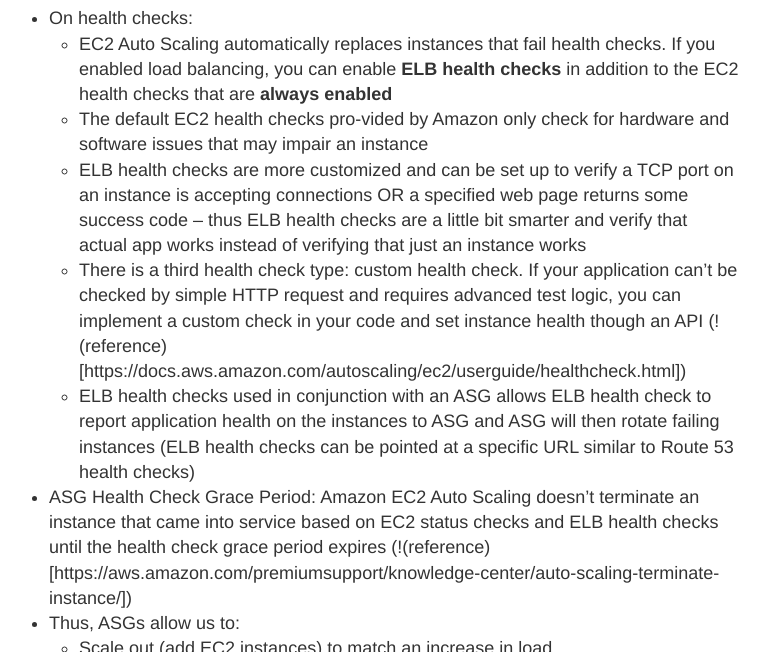
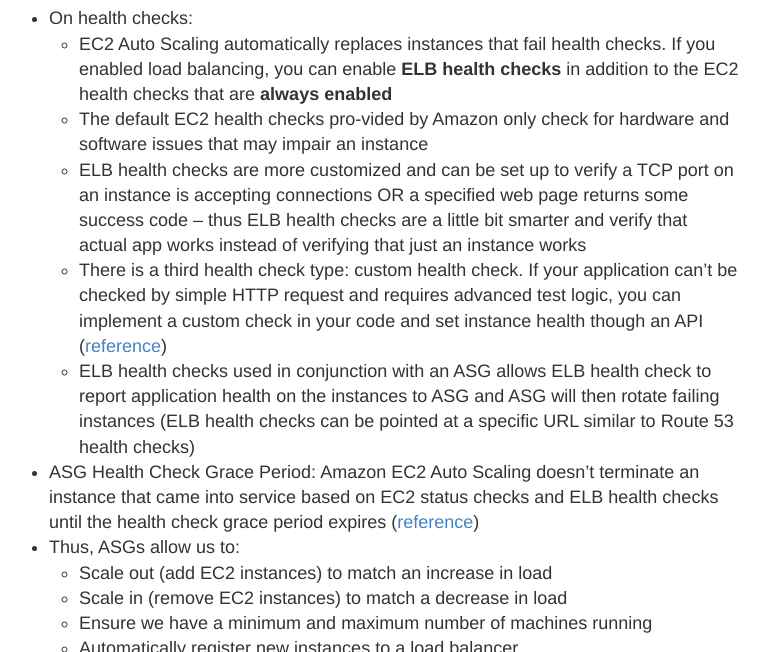
Before and after one commit to gutucristian/gutucristian.github.io, a Jekyll site: the page built from _posts/2020-06-17-Amazon-Web-Services-(AWS).md, in a window 1280 px wide and 900 px high, scrolled down 23871 px, cut to the strip 0-652 px from the top of the window. Shown: the whole strip, without its empty margins (261-1030 px from the left). Built offline with Jekyll 4.4.1, drawn with Linux system fonts in a browser that asks for light colours; our own code applies the rules of GitHub Pages for plain Markdown files.

Commit message:
Update 2020-06-17-Amazon-Web-Services-(AWS).md

```diff
--- a/_posts/2020-06-17-Amazon-Web-Services-(AWS).md
+++ b/_posts/2020-06-17-Amazon-Web-Services-(AWS).md
@@ -604,9 +604,9 @@
   - EC2 Auto Scaling automatically replaces instances that fail health checks. If you enabled load balancing, you can enable **ELB health checks** in addition to the EC2 health checks that are **always enabled**
   - The default EC2 health checks pro-vided by Amazon only check for hardware and software issues that may impair an instance
   - ELB health checks are more customized and can be set up to verify a TCP port on an instance is accepting connections OR a specified web page returns some success code -- thus ELB health checks are a little bit smarter and verify that actual app works instead of verifying that just an instance works
-  - There is a third health check type: custom health check. If your application can't be checked by simple HTTP request and requires advanced test logic, you can implement a custom check in your code and set instance health though an API (!(reference)[https://docs.aws.amazon.com/autoscaling/ec2/userguide/healthcheck.html])
+  - There is a third health check type: custom health check. If your application can't be checked by simple HTTP request and requires advanced test logic, you can implement a custom check in your code and set instance health though an API ([reference](https://docs.aws.amazon.com/autoscaling/ec2/userguide/healthcheck.html))
   - ELB health checks used in conjunction with an ASG allows ELB health check to report application health on the instances to ASG and ASG will then rotate failing instances (ELB health checks can be pointed at a specific URL similar to Route 53 health checks)
-- ASG Health Check Grace Period: Amazon EC2 Auto Scaling doesn't terminate an instance that came into service based on EC2 status checks and ELB health checks until the health check grace period expires (!(reference)[https://aws.amazon.com/premiumsupport/knowledge-center/auto-scaling-terminate-instance/])
+- ASG Health Check Grace Period: Amazon EC2 Auto Scaling doesn't terminate an instance that came into service based on EC2 status checks and ELB health checks until the health check grace period expires ([reference](https://aws.amazon.com/premiumsupport/knowledge-center/auto-scaling-terminate-instance/))
 - Thus, ASGs allow us to:
   - Scale out (add EC2 instances) to match an increase in load
   - Scale in (remove EC2 instances) to match a decrease in load
```
